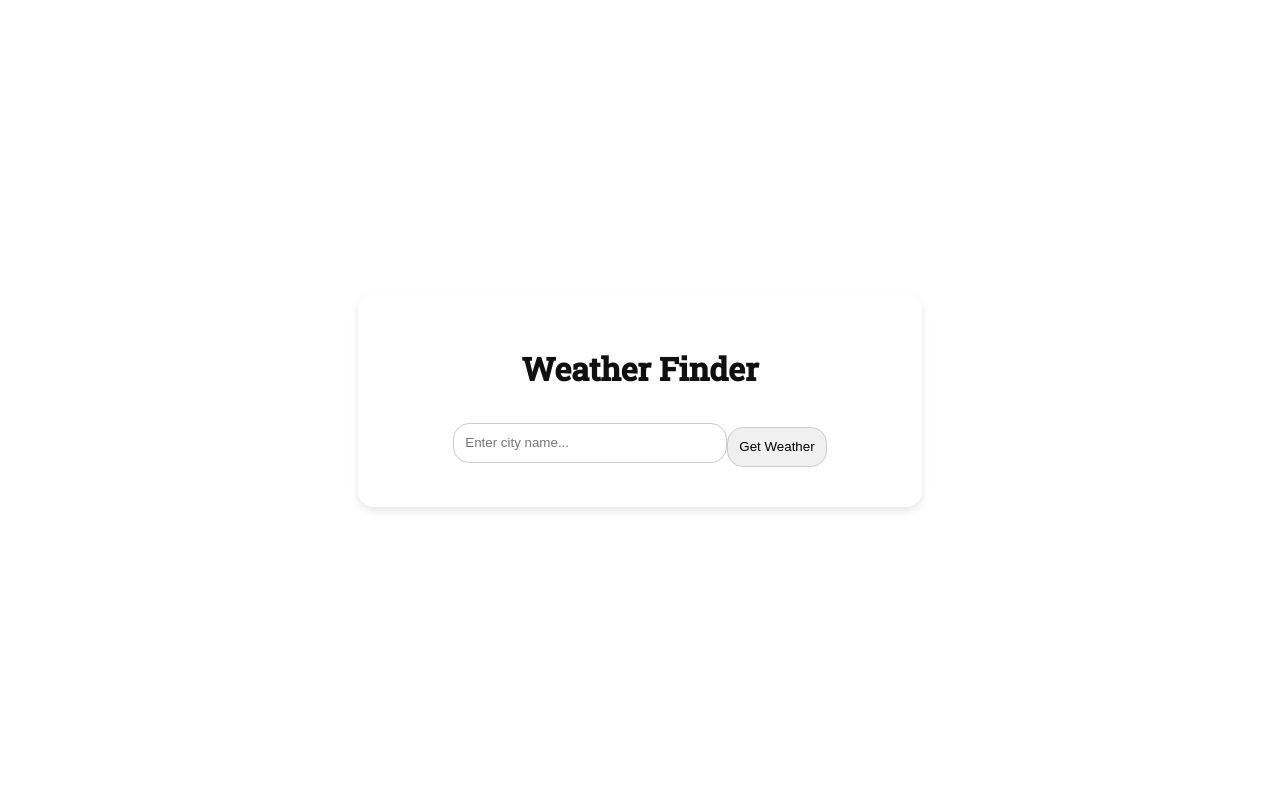
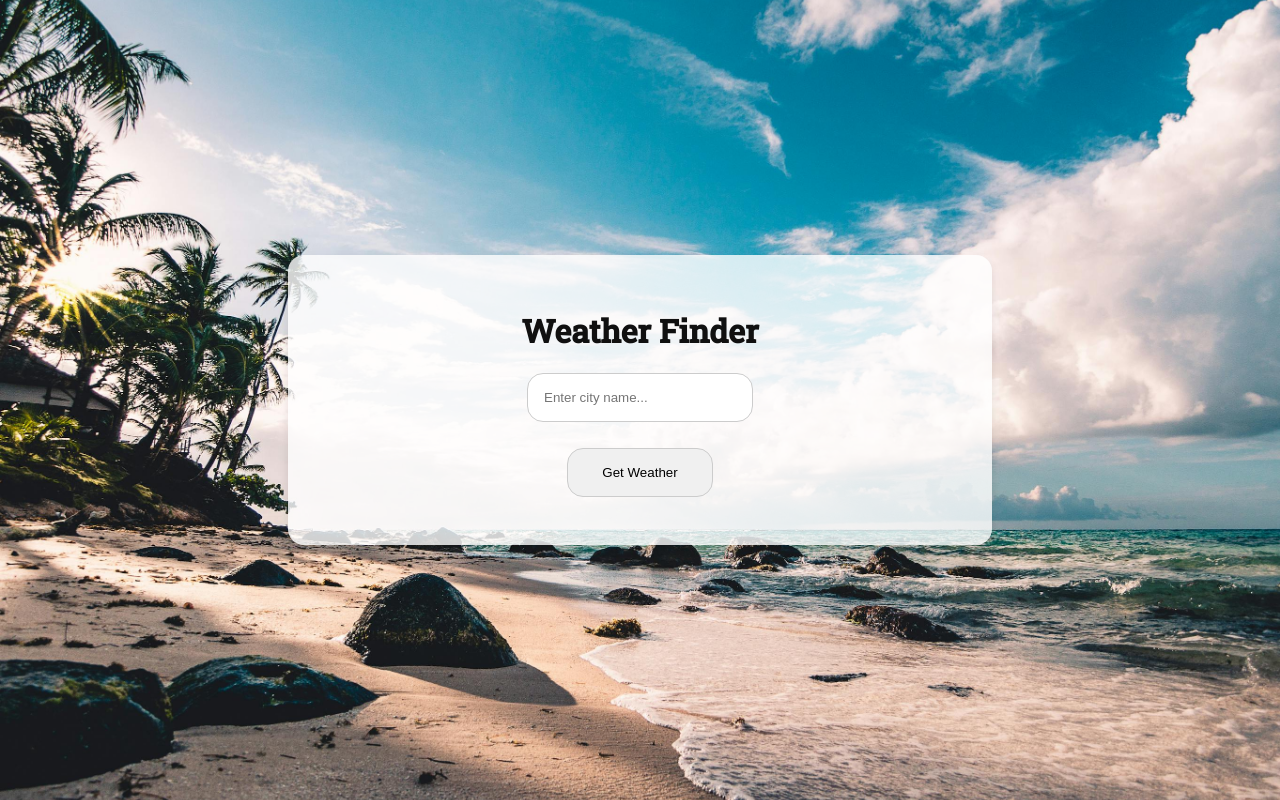
Before and after one commit to jasperalen07/weather-checker, a plain HTML site: page index.html in a window 1280 px wide. Drawn offline with Linux system fonts and the light colour scheme.

Commit message:
did some touch ups

```diff
--- a/index.html
+++ b/index.html
@@ -3,7 +3,7 @@
 <head>
     <meta charset="UTF-8">
     <meta name="viewport" content="width=device-width, initial-scale=1.0">
-    <title>Document</title>
+    <title>Weather App Project</title>
     <link rel="stylesheet" href="styles/styles.css">
     <link rel="preconnect" href="https://fonts.googleapis.com">
 <link rel="preconnect" href="https://fonts.gstatic.com" crossorigin>
@@ -14,7 +14,7 @@
     <!-- form of text box and a search button -->
     <div class="container">
 
-        <h1>Weather Finder</h1>
+        <h1 class="tilte">Weather Finder</h1>
         <div class="input-group">
 
             <input type="text" id="city" placeholder="Enter city name...">
--- a/styles/styles.css
+++ b/styles/styles.css
@@ -1,7 +1,7 @@
 body{
     margin: 0;
     padding: 0;
-    background-image: url(../images/northern-lights.jpg);
+    background-image: url(../images/beach.jpg);
     height: 100vh;
     width: 100%;
 
@@ -31,6 +31,9 @@ body{
 
 }
 
+.title{
+    font-size: 1rem;
+}
 
 
 .hidden {
@@ -71,27 +74,38 @@ body{
     flex-direction: column;
    align-items: center;
     padding: 2rem;
-    width: 50%
+    width: 50%;
+    max-width: 700px;
    }
 
-    .input-group {
+   .title{
+    font-size: 2rem;
+}
+
+/*
+    /* .input-group {
     display: flex;
     justify-content: center;
     align-items: center;
     width: 100%;
-    }
+    gap: 1rem;
+    } */ */
 
-   #city, #searchInput{
-    width: 50%;
-    max-width: 100%;
-    padding: .7rem;
-    margin: .5rem 0;
+   #city{
+  width: 20%;
 
 
    }
+
    #searchInput {
-width: 20%;
+width: 45%;
 margin-top: 1rem;
+}
+
+#searchInput:hover{
+    background-color: #101010;
+    color: whitesmoke;
+
 }
 
    #weatherInfo {
```
